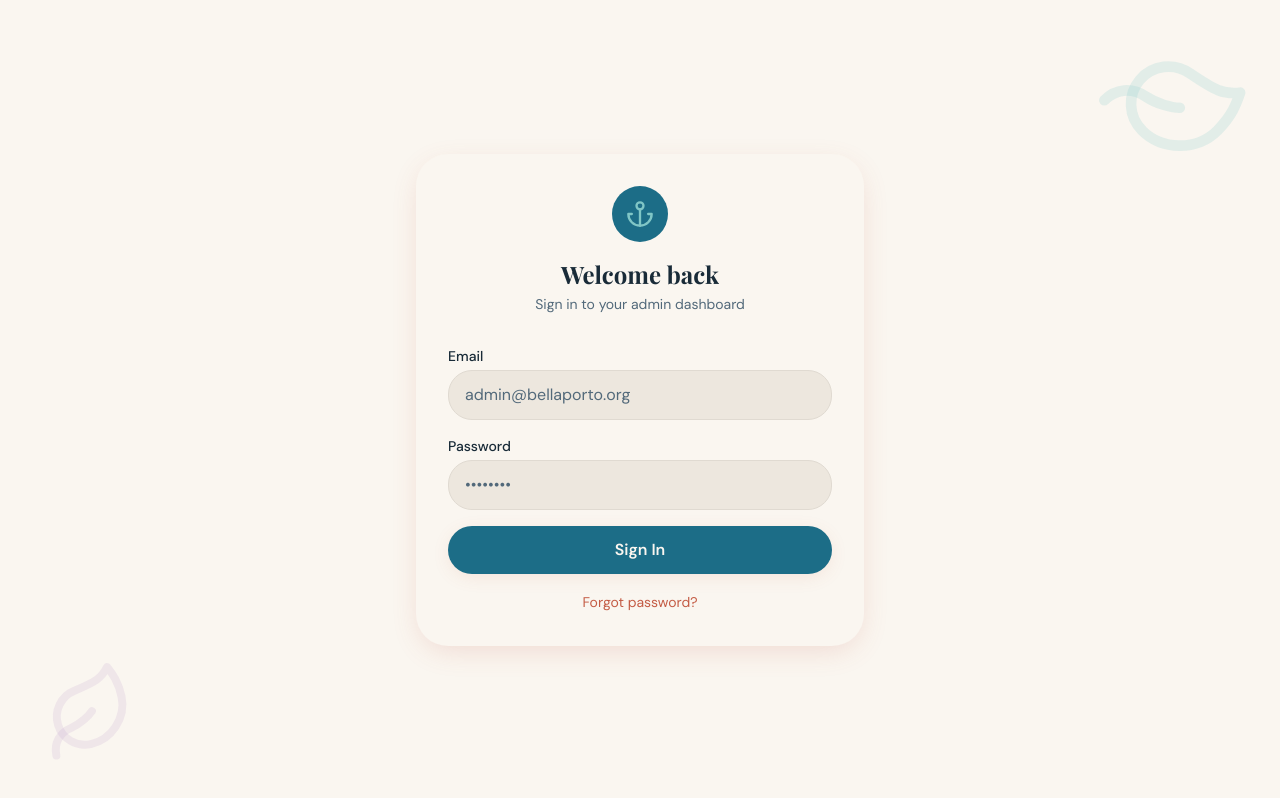
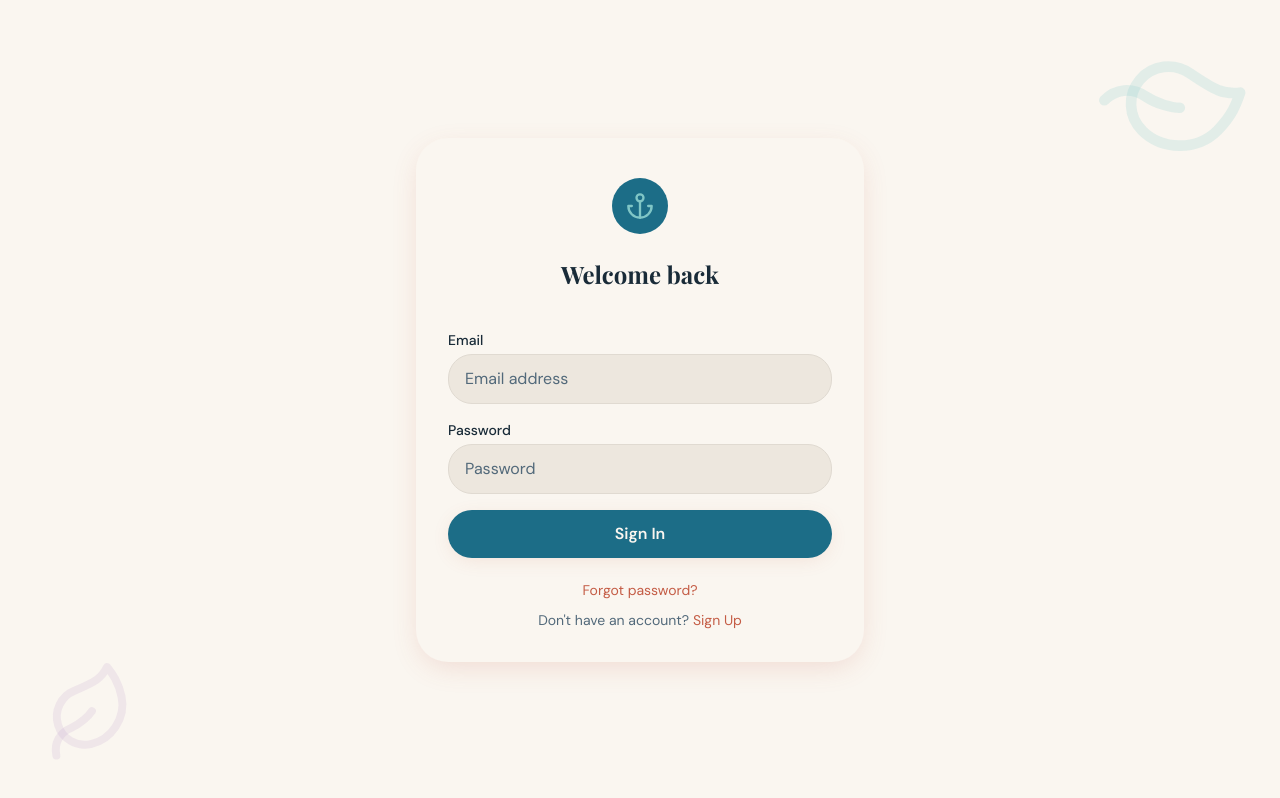
Before and after one commit to pinkrach/BellaPortoFoundation, a React (Vite) app in the folder frontend/: page /login in a window 1280 px wide. Built offline with nearby package versions, Linux system fonts and the light colour scheme.

Commit message:
style: polish login UI and add signup entry point

```diff
--- a/frontend/src/App.tsx
+++ b/frontend/src/App.tsx
@@ -9,6 +9,7 @@ import Index from "./pages/Index";
 import Impact from "./pages/Impact";
 import About from "./pages/About";
 import Login from "./pages/Login";
+import Signup from "./pages/Signup";
 import AdminDashboard from "./pages/AdminDashboard";
 import CaseloadInventory from "./pages/CaseloadInventory";
 import NotFound from "./pages/NotFound";
@@ -29,6 +30,7 @@ const App = () => (
             <Route path="/about" element={<About />} />
             <Route path="/impact" element={<Impact />} />
             <Route path="/login" element={<Login />} />
+            <Route path="/signup" element={<Signup />} />
             <Route path="/privacy" element={<PrivacyPolicy />} />
             <Route path="/admin" element={<ProtectedRoute><AdminDashboard /></ProtectedRoute>} />
             <Route path="/admin/caseload" element={<ProtectedRoute><CaseloadInventory /></ProtectedRoute>} />
--- a/frontend/src/pages/Login.tsx
+++ b/frontend/src/pages/Login.tsx
@@ -1,5 +1,5 @@
 import { useMemo, useState } from "react";
-import { useNavigate } from "react-router-dom";
+import { Link, useNavigate } from "react-router-dom";
 import { useAuth } from "@/contexts/AuthContext";
 import { Anchor, Leaf } from "lucide-react";
 import { motion } from "framer-motion";
@@ -61,12 +61,11 @@ const Login = () => {
         animate={{ opacity: 1, y: 0 }}
         className="w-full max-w-md bg-card rounded-2xl shadow-warm-lg p-8"
       >
-        <div className="flex flex-col items-center mb-8">
-          <div className="w-14 h-14 rounded-2xl bg-primary flex items-center justify-center mb-4">
+        <div className="flex flex-col items-center mt-2 mb-10">
+          <div className="w-14 h-14 rounded-2xl bg-primary flex items-center justify-center mb-6">
             <Anchor className="h-7 w-7 text-accent" />
           </div>
           <h1 className="font-heading text-2xl font-bold text-foreground">Welcome back</h1>
-          <p className="text-muted-foreground text-sm mt-1">Sign in to your admin dashboard</p>
         </div>
 
         <form onSubmit={handleSubmit} className="space-y-4">
@@ -79,7 +78,7 @@ const Login = () => {
               type="email"
               value={email}
               onChange={(e) => setEmail(e.target.value)}
-              placeholder="admin@bellaporto.org"
+              placeholder="Email address"
               className="w-full px-4 py-3 rounded-xl bg-muted border border-border text-foreground placeholder:text-muted-foreground focus:outline-none focus:ring-2 focus:ring-primary/30 transition-shadow"
               required
               autoComplete="email"
@@ -91,7 +90,7 @@ const Login = () => {
               type="password"
               value={password}
               onChange={(e) => setPassword(e.target.value)}
-              placeholder="••••••••"
+              placeholder="Password"
               className="w-full px-4 py-3 rounded-xl bg-muted border border-border text-foreground placeholder:text-muted-foreground focus:outline-none focus:ring-2 focus:ring-primary/30 transition-shadow"
               required
               autoComplete="current-password"
@@ -104,8 +103,16 @@ const Login = () => {
           >
             {isSubmitting ? "Signing in..." : "Sign In"}
           </button>
-          <div className="text-center">
-            <a href="#" className="text-sm text-secondary hover:underline">Forgot password?</a>
+          <div className="pt-1 space-y-2 text-center">
+            <a href="#" className="text-sm text-secondary hover:underline">
+              Forgot password?
+            </a>
+            <div className="text-sm text-muted-foreground">
+              Don&apos;t have an account?{" "}
+              <Link to="/signup" className="text-secondary hover:underline">
+                Sign Up
+              </Link>
+            </div>
           </div>
         </form>
       </motion.div>
--- /dev/null
+++ b/frontend/src/pages/Signup.tsx
@@ -0,0 +1,33 @@
+import { Anchor, Leaf } from "lucide-react";
+import { motion } from "framer-motion";
+
+const Signup = () => {
+  return (
+    <div className="min-h-screen bg-background flex items-center justify-center p-4 relative overflow-hidden">
+      <div className="absolute top-10 right-10 text-accent/20">
+        <Leaf className="h-32 w-32 rotate-45" />
+      </div>
+      <div className="absolute bottom-10 left-10 text-lavender/20">
+        <Leaf className="h-24 w-24 -rotate-12" />
+      </div>
+
+      <motion.div
+        initial={{ opacity: 0, y: 20 }}
+        animate={{ opacity: 1, y: 0 }}
+        className="w-full max-w-md bg-card rounded-2xl shadow-warm-lg p-8"
+      >
+        <div className="flex flex-col items-center">
+          <div className="w-14 h-14 rounded-2xl bg-primary flex items-center justify-center mb-4">
+            <Anchor className="h-7 w-7 text-accent" />
+          </div>
+          <h1 className="font-heading text-2xl font-bold text-foreground">Create your account</h1>
+          <p className="text-muted-foreground text-sm mt-1">
+            Sign up is coming soon.
+          </p>
+        </div>
+      </motion.div>
+    </div>
+  );
+};
+
+export default Signup;
```
